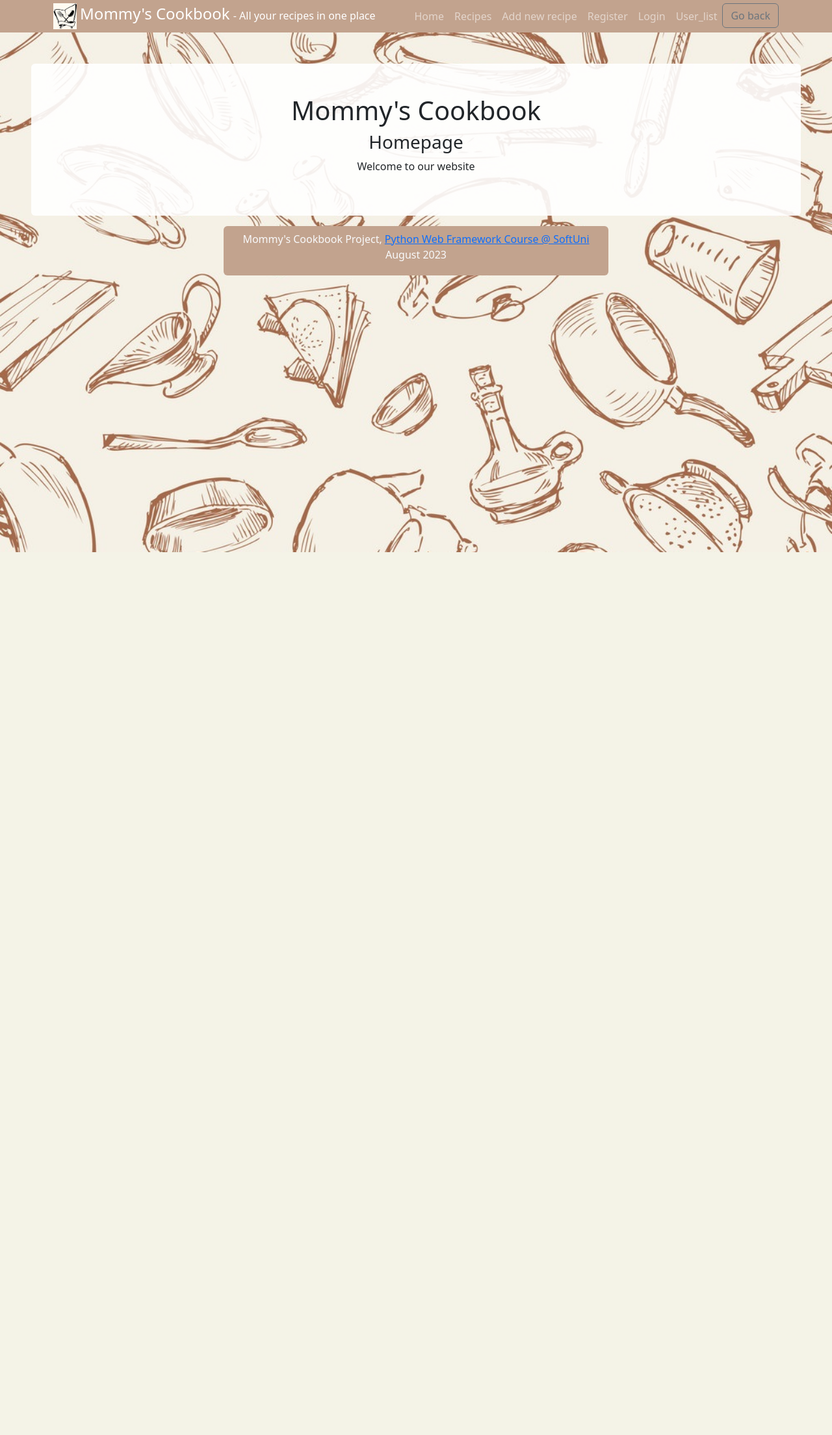
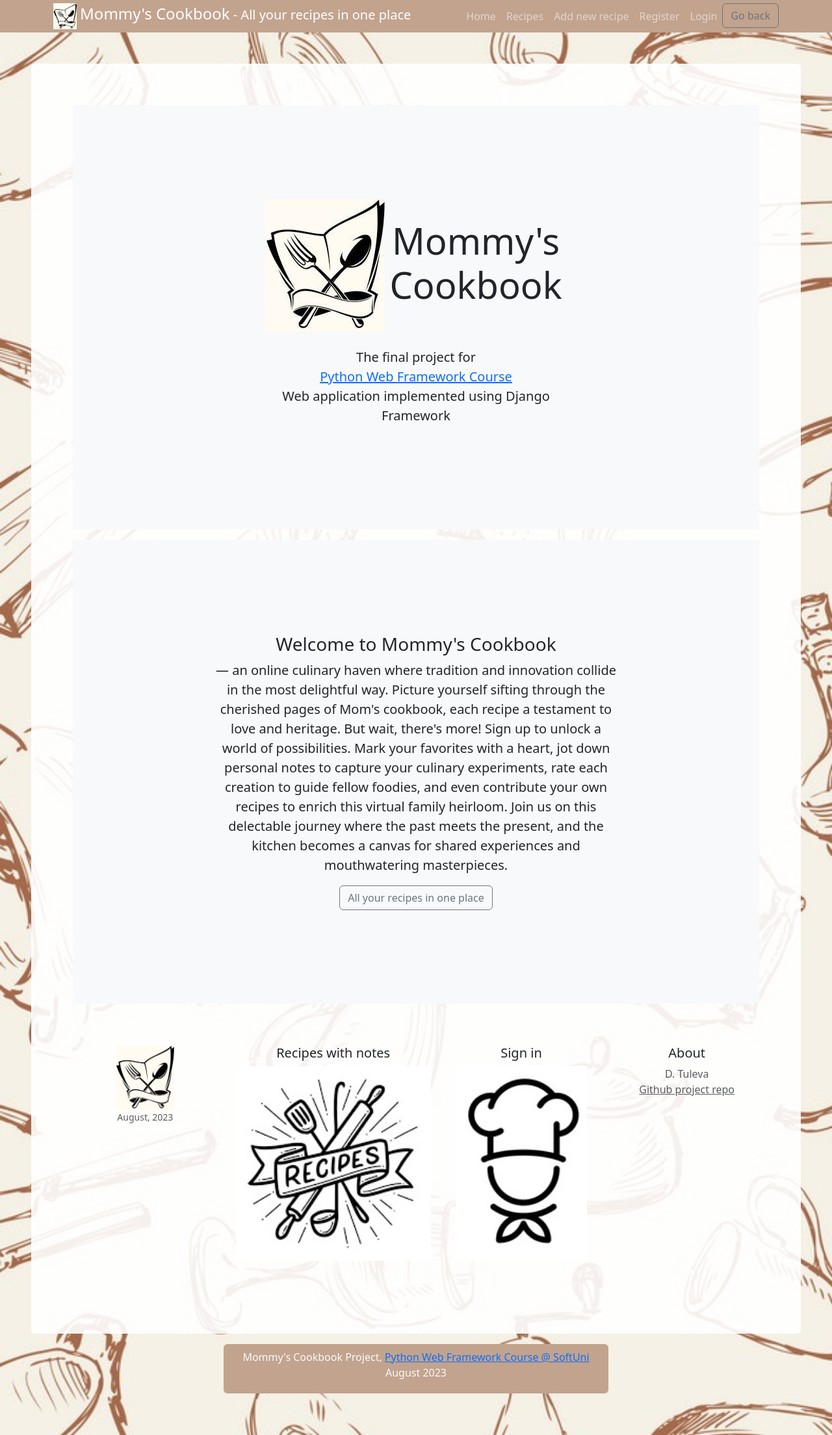
Before and after one commit to dtuleva/MommysCookbookProject, a Django app: page / in a window 1280 px wide. Shown: the whole page at 65% size. Before the commit the page ends 850 px from the top, so only its background shows below. Run offline with Django 4.2, Linux system fonts and the light colour scheme; parts of the project's set-up code (start-up, migrations or seed data) failed here and were passed over; some libraries are stand-ins or nearby versions.

Commit message:
landing page ready

```diff
--- a/MommysCookbookProject/home/templates/home/index.html
+++ b/MommysCookbookProject/home/templates/home/index.html
@@ -1,7 +1,80 @@
 {% extends "overlay_full_width.html" %}
+{% load static %}
 
 {% block main-content %}
-    <h1 class="">Mommy's Cookbook</h1>
-    <h3>Homepage</h3>
-    <p>Welcome to our website</p>
+    {#    <h1 class="">Mommy's Cookbook</h1>#}
+    {#    <h3>Homepage</h3>#}
+    {#    <p>Welcome to our website</p>#}
+
+    <div class="position-relative overflow-hidden p-3 p-md-5 m-md-3 text-center bg-light">
+        <div class="col-md-7 p-lg-5 mx-auto my-5">
+            <div class="d-flex align-items-center justify-content-center mb-4">
+                <img src="{% static 'images/cookbook_logo.jpg' %}" alt="Mommy's Cookbook Logo" class="mr-2" width="200">
+                <h1 class="display-4 font-weight-normal">Mommy's Cookbook</h1>
+            </div>
+
+            <p class="lead font-weight-normal">The final project for <br>
+                <a href="https://softuni.bg/trainings/4110/python-web-framework-june-2023">
+                    Python Web Framework Course
+                </a><br>
+                Web application implemented using Django Framework
+            </p>
+        </div>
+    </div>
+
+    <div class="position-relative overflow-hidden p-3 p-md-5 m-md-3 text-center bg-light">
+        <div class="col-md-9 p-lg-5 mx-auto my-5">
+            <h3 class="font-weight-normal">Welcome to Mommy's Cookbook</h3>
+            <p class="lead font-weight-normal"> — an online culinary haven where tradition
+                and innovation collide in the most delightful way. Picture yourself sifting through the cherished pages
+                of Mom's cookbook, each recipe a testament to love and heritage. But wait, there's more! Sign up to
+                unlock a world of possibilities. Mark your favorites with a heart, jot down personal notes to capture
+                your culinary experiments, rate each creation to guide fellow foodies, and even contribute your own
+                recipes to enrich this virtual family heirloom. Join us on this delectable journey where the past meets
+                the present, and the kitchen becomes a canvas for shared experiences and mouthwatering masterpieces.
+            </p>
+            <a class="btn btn-outline-secondary" href="{% url 'recipes_list' %}">All your recipes in one place</a>
+        </div>
+    </div>
+
+    <footer class="container py-5">
+        <div class="row">
+            <div class="col-12 col-md">
+                <img src="{% static 'images/cookbook_logo.jpg' %}" alt="Mommy's Cookbook logo" height="100"
+                     class="d-inline-block align-center">
+
+                <small class="d-block mb-3 text-muted"> August, 2023 </small>
+            </div>
+
+            <div class="col-6 col-md">
+                <h5>Recipes with notes</h5>
+                <ul class="list-unstyled text-small">
+                    <li><a class="text-muted" href="#">
+                        <img src="{% static 'images/recipes.jpg' %}" alt="Recipes" height="300" class="">
+                    </a></li>
+                </ul>
+            </div>
+            <div class="col-6 col-md">
+                <h5>Sign in</h5>
+                <ul class="list-unstyled text-small">
+                    <li><a class="text-muted" href="{% url 'user_login' %}">
+                        <img src="{% static 'images/profile_img_default.jpg' %}" alt="Recipes" height="300" class="">
+                    </a></li>
+                </ul>
+            </div>
+
+            <div class="col-6 col-md">
+                <h5>About</h5>
+                <ul class="list-unstyled text-small">
+                    <li><span class="text-muted" href="">D. Tuleva</span></li>
+                    <li><a class="text-muted" href="https://github.com/dtuleva/MommysCookbookProject">
+                        Github project repo
+                    </a></li>
+
+                </ul>
+            </div>
+        </div>
+    </footer>
+
+
 {% endblock %}
--- a/MommysCookbookProject/user_auth/models.py
+++ b/MommysCookbookProject/user_auth/models.py
@@ -3,6 +3,8 @@ from django.db import models
 from django.core.validators import FileExtensionValidator
 
 from validators.validators import validate_image_max_size_1_mb
+
+from django.contrib.auth.models import Permission
 
 
 class CookbookUser(auth_models.AbstractUser):
--- a/MommysCookbookProject/user_auth/views.py
+++ b/MommysCookbookProject/user_auth/views.py
@@ -96,3 +96,4 @@ class UserPictureChangeView(CurrentUserMixin, views.UpdateView):
     template_name = "user_auth/user_change_picture.html"
     form_class = ProfilePictureUpdate
     model = get_user_model()
+    success_url = reverse_lazy('user_details')
--- a/templates/base.html
+++ b/templates/base.html
@@ -43,19 +43,23 @@
 
 <header class="navbar navbar-expand-lg navbar-dark bg-brown py-0">
     <div class="container">
-        <!-- Logo and Site Name -->
+
         <a class="navbar-brand" href="{% url 'index' %}">
             <img src="{% static 'images/cookbook_logo.jpg' %}" alt="Mommy's Cookbook logo" height="40"
                  class="d-inline-block align-center">
             <h4 class="d-inline">Mommy's Cookbook</h4>
-            <h6 class="d-inline"> - All your recipes in one place</h6>
+            <span class="d-none d-md-inline-block ml-2"> - All your recipes in one place</span>
         </a>
 
+        <button class="navbar-toggler" type="button" data-toggle="collapse" data-target="#navbarNav"
+                aria-controls="navbarNav" aria-expanded="false" aria-label="Toggle navigation">
+            <span class="navbar-toggler-icon"></span>
+        </button>
 
         <div class="collapse navbar-collapse justify-content-end" id="navbarNav">
 
 
-            <ul class="navbar-nav">
+            <ul class="navbar-nav ml-auto">
                 <li class="nav-item active">
                     <a class="nav-link" href="{% url 'index' %}"> Home </a>
                 </li>
@@ -86,9 +90,9 @@
 
                 {% endif %}
 
-                <li>
-                    <a class="nav-link" href="{% url 'user_list' %}"> User_list </a>
-                </li>
+{#                <li>#}
+{#                    <a class="nav-link" href="{% url 'user_list' %}"> User_list </a>#}
+{#                </li>#}
                 <li>
                     <a class="btn btn-outline-secondary" href="{{ request.META.HTTP_REFERER|escape }}"> Go back </a>
                 </li>
@@ -101,12 +105,9 @@
 <main class="text-center p-5" id="background" role="main">
 
 
+    {% block overlay %}
 
-
-
-        {% block overlay %}
-
-        {% endblock %}
+    {% endblock %}
 
 
 
@@ -128,7 +129,9 @@
 {#<script>window.jQuery || document.write('<script src="../../assets/js/vendor/jquery-slim.min.js"><\/script>')</script>#}
 {#<script src="../../assets/js/vendor/popper.min.js"></script>#}
 {#<script src="../../dist/js/bootstrap.min.js"></script>#}
-
+    <script src="https://code.jquery.com/jquery-3.5.1.slim.min.js"></script>
+    <script src="https://cdn.jsdelivr.net/npm/@popperjs/core@2.9.3/dist/umd/popper.min.js"></script>
+    <script src="https://stackpath.bootstrapcdn.com/bootstrap/4.5.2/js/bootstrap.min.js"></script>
 </body>
 
 </html>
```
Also changed, not shown: MommysCookbookProject/user_auth/admin.py (+57 -3 lines), templates/homepage.htm (added, +180 -0 lines), templates/try_template.html (added, +41 -0 lines), media/profile_images/image_processing20200508-13712-1ygcchk_0H2qlrU.png (added), media/profile_images/image_processing20200508-13712-1ygcchk_2Lwe7W2.png (added), media/profile_images/image_processing20200508-13712-1ygcchk_Ll4vvZX.png (added), media/profile_images/image_processing20200508-13712-1ygcchk_tMHKpvW.png (added), media/profile_images/images.jpg (added), media/profile_images/profile_img_default_CqNW6DM.jpg (added), media/recipe_images/20171028_195841.jpg (added), media/recipe_images/profile_cook.jpg (added).
